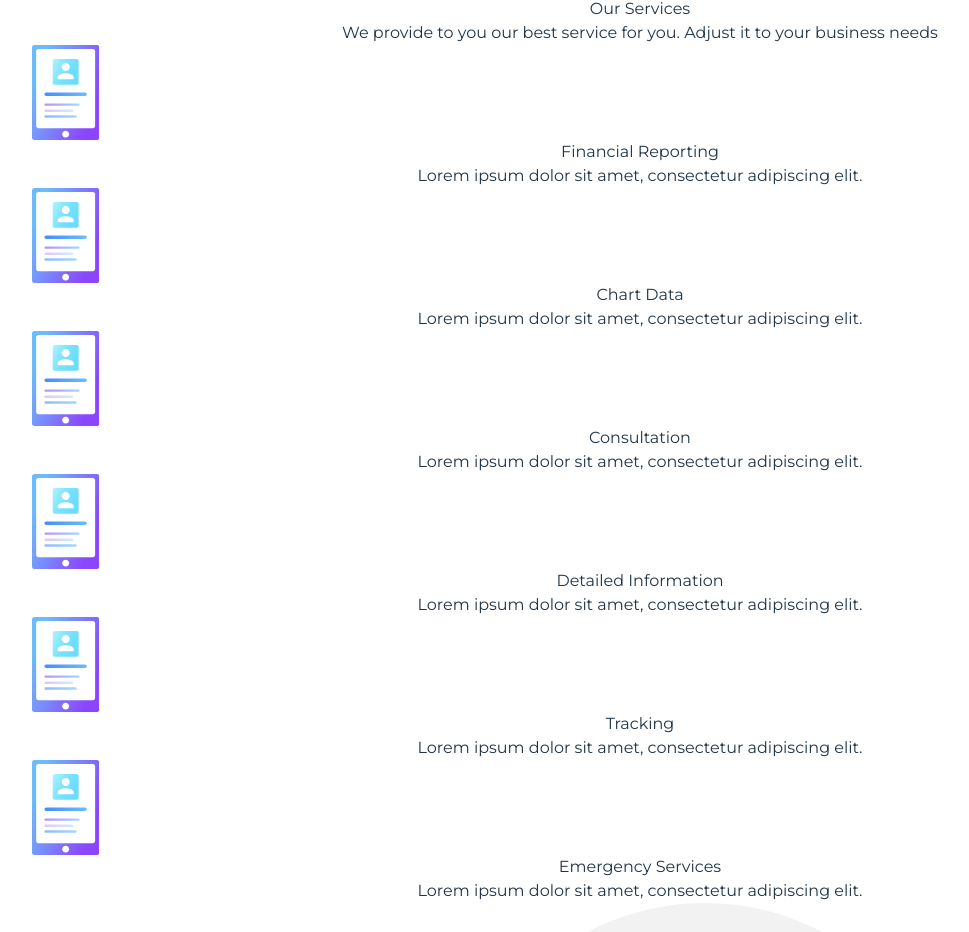
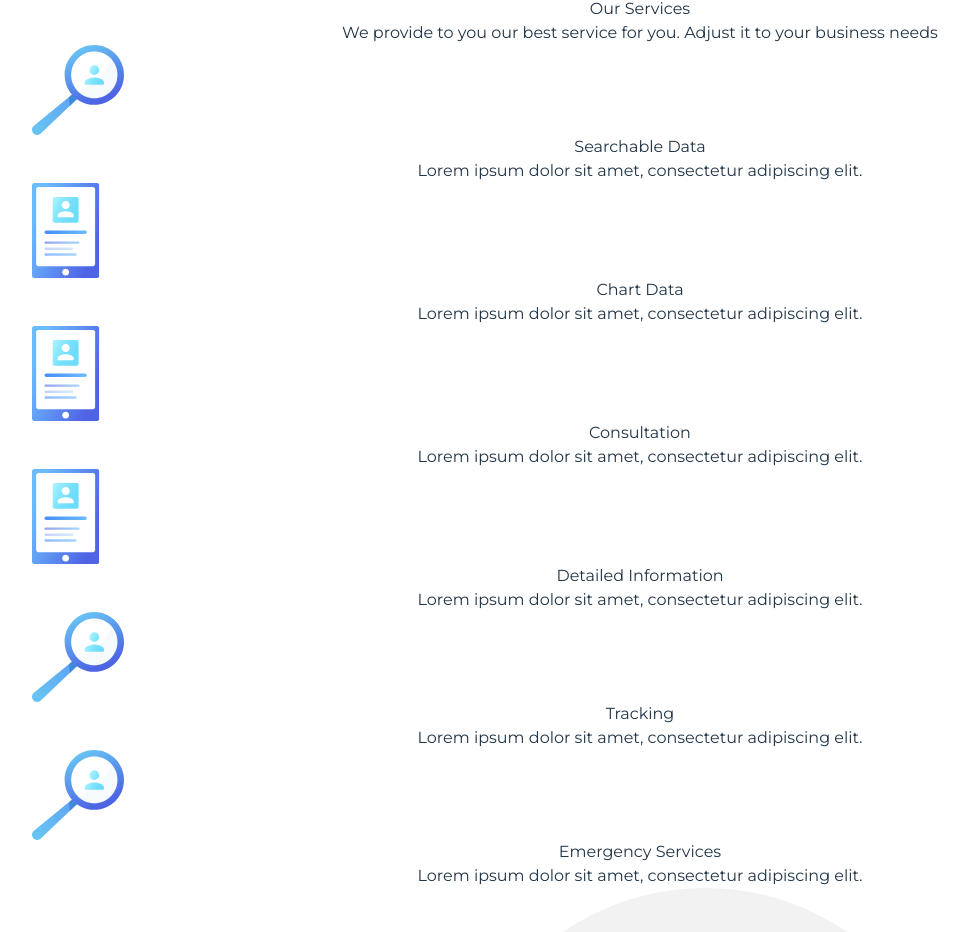
Before and after one commit to asharimh97/ffd7e08e, a React (Vite) app: page / in a window 1280 px wide. Shown: the part 1096-2028 px from the top of the page, without its empty margins (0-969 px from the left). Built offline with nearby package versions, Linux system fonts and the light colour scheme.

Commit message:
feat: update about section

```diff
--- a/src/components/about/HighlightCard.tsx
+++ b/src/components/about/HighlightCard.tsx
@@ -11,7 +11,7 @@ function HighlightCard({ service }: HighlightCardProps) {
         <img
           src={service.icon}
           alt={service.title}
-          className="mx-auto md:mx-0 w-[75px]"
+          className="h-[90px] w-fit mx-auto md:mx-0"
         />
         <h3 className="text-xl font-bold text-dark">{service.title}</h3>
         <p className="text-sm text-body-color">{service.description}</p>
--- a/src/components/about/constants.ts
+++ b/src/components/about/constants.ts
@@ -23,24 +23,24 @@ export const services: Array<Service> = [
 
 export const highlights: Array<Highlight> = [
   {
-    title: "Financial Reporting",
+    title: "Searchable Data",
     description: "Lorem ipsum dolor sit amet, consectetur adipiscing elit.",
     icon: "/sample-service.svg",
   },
   {
     title: "Chart Data",
     description: "Lorem ipsum dolor sit amet, consectetur adipiscing elit.",
-    icon: "/sample-service.svg",
+    icon: "/sample-service-2.svg",
   },
   {
     title: "Consultation",
     description: "Lorem ipsum dolor sit amet, consectetur adipiscing elit.",
-    icon: "/sample-service.svg",
+    icon: "/sample-service-2.svg",
   },
   {
     title: "Detailed Information",
     description: "Lorem ipsum dolor sit amet, consectetur adipiscing elit.",
-    icon: "/sample-service.svg",
+    icon: "/sample-service-2.svg",
   },
   {
     title: "Tracking",
```
Also changed, not shown: public/sample-service-2.svg (added), public/sample-service.svg.
